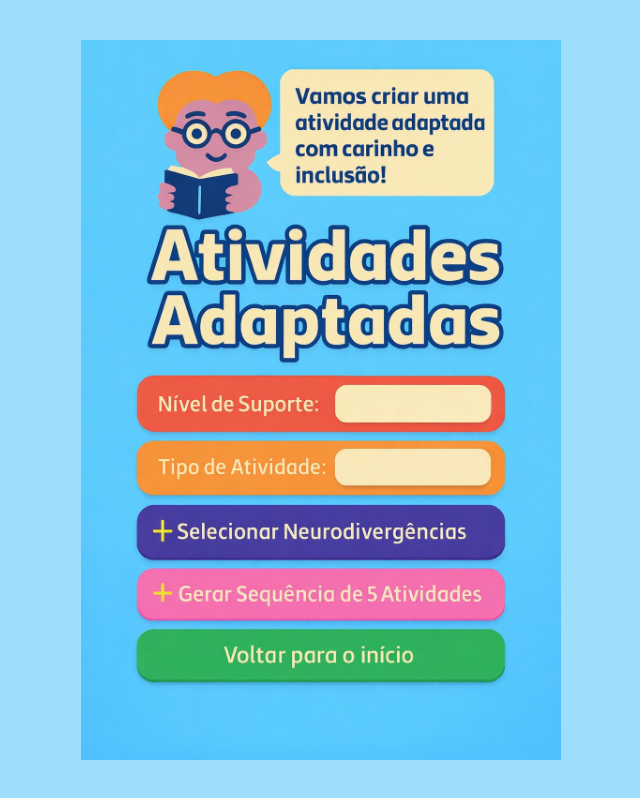
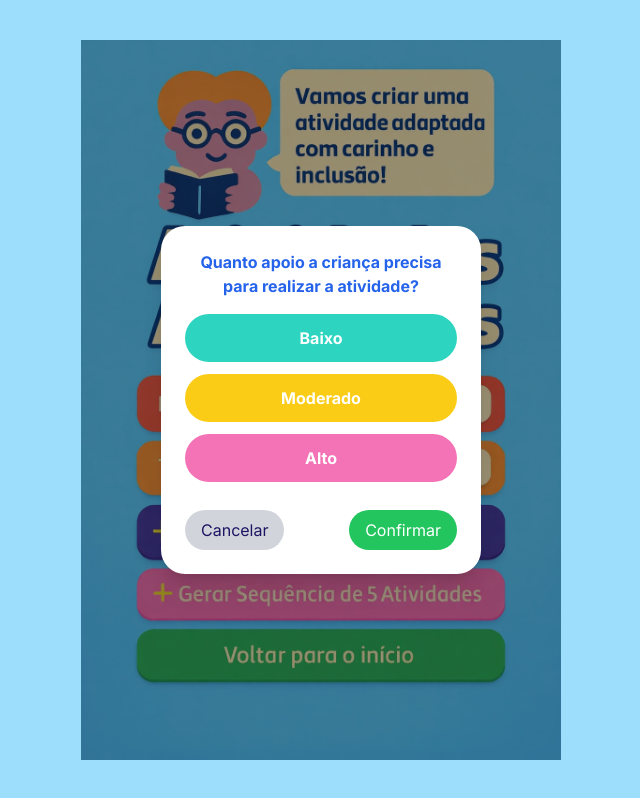
Before and after one commit to letiricetti2-alt/gerador-de-atividades-infantis, a Next.js app: page /atividades-adaptadas in a window 1280 px wide. Both pictures are taken after a click on the element 640 px from the left and 405 px from the top of the page. Shown: the whole page, without its empty margins (319-959 px from the left). Built offline with nearby package versions, Linux system fonts and the light colour scheme.

Commit message:
Update page.jsx

```diff
--- a/app/atividades-adaptadas/page.jsx
+++ b/app/atividades-adaptadas/page.jsx
@@ -87,7 +87,7 @@ export default function AtividadesAdaptadas() {
             {supportLevel}
           </div>
 
-          {/* TEXTO TIPO DE ATIVIDADE (CENTRALIZAÇÃO CORRETA) */}
+          {/* TEXTO TIPO DE ATIVIDADE (centralização corrigida) */}
           <div
             className="absolute flex items-center justify-center font-bold text-blue-800 text-center pointer-events-none"
             style={{
@@ -103,22 +103,172 @@ export default function AtividadesAdaptadas() {
 
           {/* ÁREAS CLICÁVEIS */}
           <div
-            className="absolute z-10"
+            className="absolute z-10 cursor-pointer"
             style={{ top: "330px", left: "60px", width: "360px", height: "70px" }}
             onClick={() => setShowSupportModal(true)}
           />
           <div
-            className="absolute z-10"
+            className="absolute z-10 cursor-pointer"
             style={{ top: "400px", left: "60px", width: "360px", height: "70px" }}
             onClick={() => setShowTypeModal(true)}
           />
           <div
-            className="absolute z-10"
+            className="absolute z-10 cursor-pointer"
             style={{ top: "470px", left: "60px", width: "360px", height: "70px" }}
             onClick={() => setShowNeuroModal(true)}
           />
 
-          {/* (modais permanecem iguais — não mexi neles) */}
+          {/* MODAL SUPORTE */}
+          {showSupportModal && (
+            <div className="absolute inset-0 bg-black/40 flex justify-center items-center z-50">
+              <div className="bg-white rounded-3xl p-6 w-[320px] text-center shadow-xl">
+                <h2 className="text-blue-600 font-bold mb-4">
+                  Quanto apoio a criança precisa para realizar a atividade?
+                </h2>
+
+                {["Baixo", "Moderado", "Alto"].map((level) => (
+                  <button
+                    key={level}
+                    onClick={() => setSupportLevel(level)}
+                    className={`w-full py-3 rounded-full mb-3 font-bold text-white
+                      ${supportLevel === level ? "ring-4 ring-green-400" : ""}
+                      ${
+                        level === "Baixo"
+                          ? "bg-teal-400"
+                          : level === "Moderado"
+                          ? "bg-yellow-400"
+                          : "bg-pink-400"
+                      }`}
+                  >
+                    {supportLevel === level ? "✓ " : ""}
+                    {level}
+                  </button>
+                ))}
+
+                <div className="flex justify-between mt-4">
+                  <button
+                    onClick={() => setShowSupportModal(false)}
+                    className="bg-gray-300 px-4 py-2 rounded-full"
+                  >
+                    Cancelar
+                  </button>
+                  <button
+                    onClick={() => setShowSupportModal(false)}
+                    className="bg-green-500 text-white px-4 py-2 rounded-full"
+                  >
+                    Confirmar
+                  </button>
+                </div>
+              </div>
+            </div>
+          )}
+
+          {/* MODAL TIPO */}
+          {showTypeModal && (
+            <div className="absolute inset-0 bg-black/40 flex justify-center items-center z-50">
+              <div className="bg-white rounded-3xl p-6 w-[350px] shadow-xl">
+                <h2 className="text-blue-600 font-bold text-center mb-4">
+                  Qual o tipo de atividade?
+                </h2>
+
+                <div className="grid grid-cols-1 gap-3">
+                  {typeOptions.map((item) => (
+                    <button
+                      key={item.label}
+                      onClick={() => setActivityType(item.label)}
+                      className={`rounded-full py-2 px-3 font-bold text-white
+                        ${item.color}
+                        ${activityType === item.label ? "ring-4 ring-green-400" : ""}
+                      `}
+                    >
+                      {activityType === item.label ? "✓ " : ""}
+                      {item.label}
+                    </button>
+                  ))}
+                </div>
+
+                <div className="flex justify-between mt-4">
+                  <button
+                    onClick={() => setShowTypeModal(false)}
+                    className="bg-gray-300 px-4 py-2 rounded-full"
+                  >
+                    Cancelar
+                  </button>
+                  <button
+                    onClick={() => setShowTypeModal(false)}
+                    className="bg-green-500 text-white px-4 py-2 rounded-full"
+                  >
+                    Confirmar
+                  </button>
+                </div>
+              </div>
+            </div>
+          )}
+
+          {/* MODAL NEURO */}
+          {showNeuroModal && (
+            <div className="absolute inset-0 bg-black/40 flex justify-center items-center z-50">
+              <div className="bg-white rounded-3xl p-6 w-[340px] shadow-xl">
+                <h2 className="text-blue-600 font-bold text-center mb-4">
+                  Selecione as Neurodivergências da Criança
+                </h2>
+
+                <div className="grid grid-cols-2 gap-3">
+                  {neuroOptions.map((item) => {
+                    const selected = selectedNeuros.includes(item);
+
+                    return (
+                      <button
+                        key={item}
+                        onClick={() => toggleNeuro(item)}
+                        className={`rounded-full py-2 px-3 font-bold text-white text-sm
+                          ${
+                            item === "TEA" ? "bg-indigo-500" :
+                            item === "TDAH" ? "bg-purple-500" :
+                            item === "Dislexia" ? "bg-green-500" :
+                            item === "Discalculia" ? "bg-yellow-400" :
+                            item === "Deficiência Intelectual Leve" ? "bg-orange-400 col-span-2" :
+                            item === "Hiperlexia" ? "bg-cyan-400" :
+                            item === "Altas Habilidades / Superdotação" ? "bg-pink-500 col-span-2" :
+                            "bg-gray-300 text-gray-700 col-span-2"
+                          }
+                          ${selected ? "ring-4 ring-green-400" : ""}
+                        `}
+                      >
+                        {selected ? "✓ " : ""}
+                        {item}
+                      </button>
+                    );
+                  })}
+                </div>
+
+                {selectedNeuros.includes("Outros") && (
+                  <input
+                    type="text"
+                    placeholder="Descreva a neurodivergência..."
+                    value={otherNeuro}
+                    onChange={(e) => setOtherNeuro(e.target.value)}
+                    className="w-full mt-3 p-2 border rounded-xl"
+                  />
+                )}
+
+                <div className="flex justify-between mt-4">
+                  <button
+                    onClick={() => setShowNeuroModal(false)}
+                    className="bg-gray-300 px-4 py-2 rounded-full"
+                  >
+                    Cancelar
+                  </button>
+                  <button
+                    onClick={() => setShowNeuroModal(false)}
+                    className="bg-green-500 text-white px-4 py-2 rounded-full"
+                  >
+                    Confirmar
+                  </button>
+                </div>
+              </div>
+            </div>
+          )}
 
         </div>
       </main>
```
